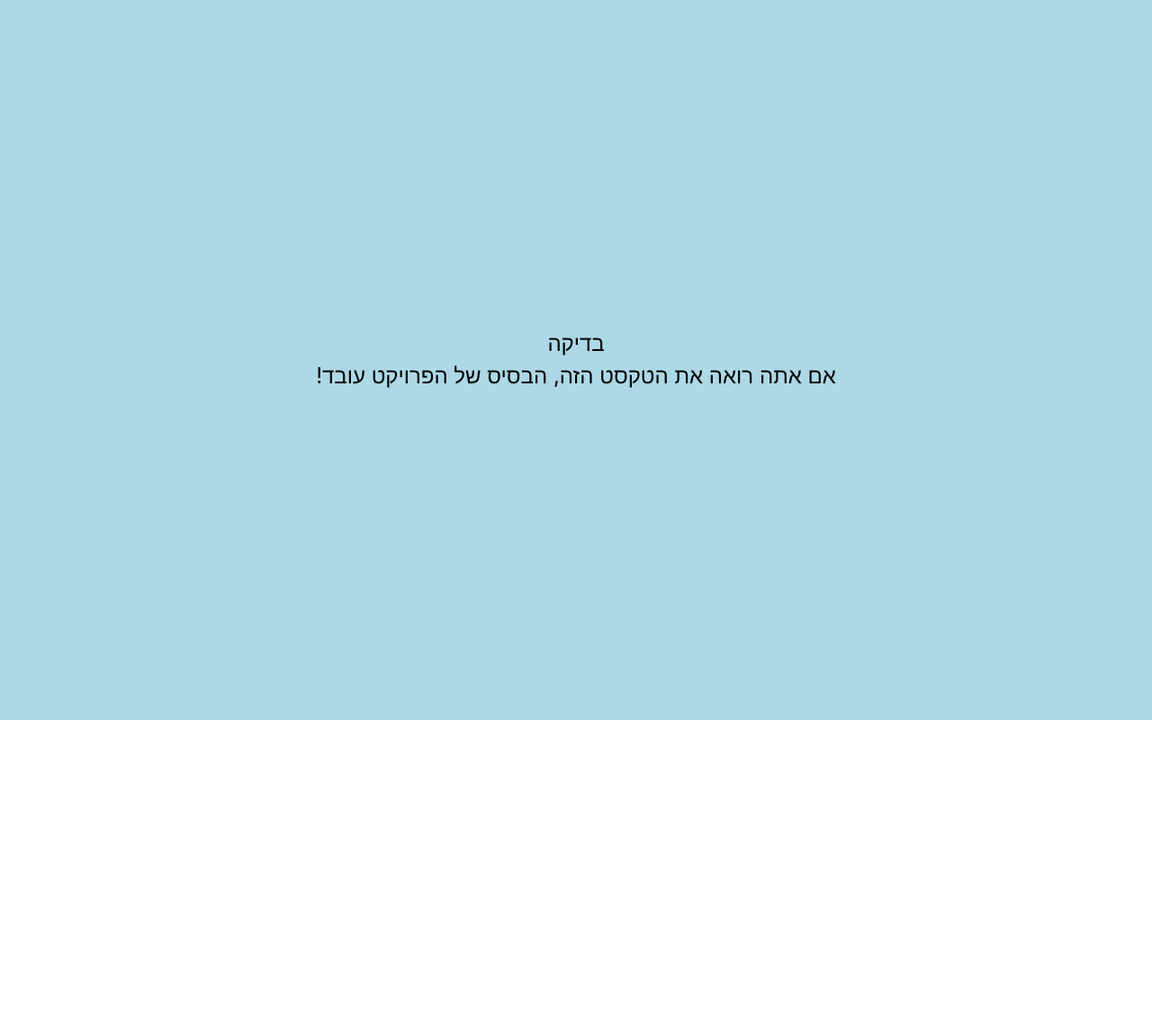
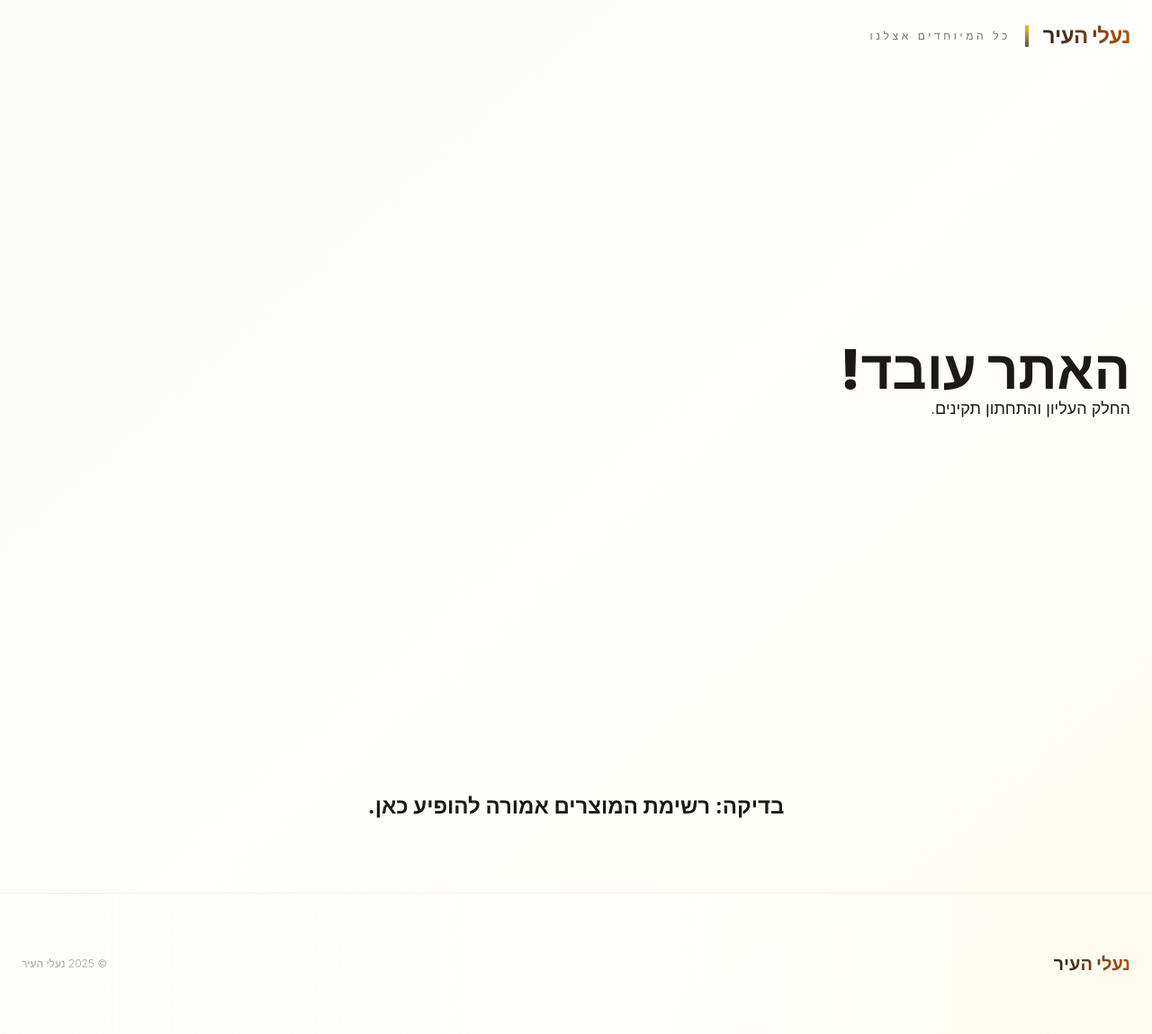
Before and after one commit to nivazu/cityshoes-catalog, a React (Create React App) app: page / in a window 1280 px wide. Shown: the whole page at 90% size. Before the commit the page ends 800 px from the top, so only its background shows below. Built offline with nearby package versions, Linux system fonts and the light colour scheme.

Commit message:
Update App.jsx

```diff
--- a/src/App.jsx
+++ b/src/App.jsx
@@ -1,23 +1,214 @@
-import React from 'react';
+import React, { useState, useEffect } from 'react';
+import { Phone, Instagram, Search, Filter, Grid, List, ArrowLeft, ArrowRight, X, Settings, Save, Edit3, Trash2, Eye, EyeOff } from 'lucide-react';
 
-function App() {
+const App = () => {
+  const [selectedCategory, setSelectedCategory] = useState('all');
+  const [viewMode, setViewMode] = useState('grid');
+  const [hoveredProduct, setHoveredProduct] = useState(null);
+  const [selectedProduct, setSelectedProduct] = useState(null);
+  const [currentImageIndex, setCurrentImageIndex] = useState(0);
+  const [scrollY, setScrollY] = useState(0);
+  const [isLoading, setIsLoading] = useState(true);
+  const [isTransitioning, setIsTransitioning] = useState(false);
+
+  // Admin states
+  const [isAdminMode, setIsAdminMode] = useState(false);
+  const [showAdminLogin, setShowAdminLogin] = useState(false);
+  const [adminPassword, setAdminPassword] = useState('');
+  const [showPassword, setShowPassword] = useState(false);
+  const [editingProduct, setEditingProduct] = useState(null);
+  const [editingStore, setEditingStore] = useState(false);
+
+  // Default data
+  const defaultProducts = [
+    {
+      id: 1,
+      name: "AIR FORCE 1 '07",
+      brand: "NIKE",
+      price: 599,
+      originalPrice: 699,
+      category: "lifestyle",
+      images: [
+        "https://images.unsplash.com/photo-1549298916-b41d501d3772?w=600&h=600&fit=crop&crop=center",
+        "https://images.unsplash.com/photo-1542291026-7eec264c27ff?w=600&h=600&fit=crop&crop=center",
+        "https://images.unsplash.com/photo-1595950653106-6c9ebd614d3a?w=600&h=600&fit=crop&crop=center"
+      ],
+      description: "Classic silhouette meets modern comfort. Premium leather construction with timeless design that transcends seasons.",
+      colors: ["WHITE", "BLACK", "OBSIDIAN"],
+      sizes: ["40", "41", "42", "43", "44"],
+      isNew: true,
+      featured: true
+    },
+    {
+      id: 2,
+      name: "ULTRABOOST 22",
+      brand: "ADIDAS",
+      price: 749,
+      category: "running",
+      images: [
+        "https://images.unsplash.com/photo-1608231387042-66d1773070a5?w=600&h=600&fit=crop&crop=center",
+        "https://images.unsplash.com/photo-1606107557195-0e29a4b5b4aa?w=600&h=600&fit=crop&crop=center"
+      ],
+      description: "Revolutionary energy return meets unparalleled comfort. Engineered for performance, crafted for style.",
+      colors: ["CORE BLACK", "CLOUD WHITE"],
+      sizes: ["39", "40", "41", "42", "43", "44"],
+      isNew: false,
+      featured: false
+    },
+  ];
+
+  const defaultStoreInfo = {
+    name: "נעלי העיר",
+    slogan: "כל המיוחדים אצלנו",
+    phone: "050-123-4567",
+    whatsapp: "+972501234567",
+    address: "רחוב הרצל 123, תל אביב",
+    instagram: "@shoes_hair",
+    heroTitle: "PREMIUM FOOTWEAR EXPERIENCE",
+    heroSubtitle: "קולקציה אקסקלוסיבית של נעלי ספורט ואופנה מהמותגים המובילים בעולם. איכות פרימיום, עיצוב חדשני, יוקרה נצחית."
+  };
+
+  const [products, setProducts] = useState(() => JSON.parse(JSON.stringify(defaultProducts)));
+  const [storeInfo, setStoreInfo] = useState(() => JSON.parse(JSON.stringify(defaultStoreInfo)));
+
+  useEffect(() => {
+    const handleScroll = () => setScrollY(window.scrollY);
+    window.addEventListener('scroll', handleScroll);
+    setTimeout(() => setIsLoading(false), 1500); // Shortened for faster testing
+    return () => window.removeEventListener('scroll', handleScroll);
+  }, []);
+
+  const categories = [
+    { id: 'all', name: 'כל המוצרים' },
+    { id: 'running', name: 'ריצה' },
+    { id: 'lifestyle', name: 'לייפסטייל' },
+    { id: 'casual', name: 'יומיומי' }
+  ];
+
+  const filteredProducts = selectedCategory === 'all'
+    ? products
+    : products.filter(product => product.category === selectedCategory);
+
+  const featuredProducts = products.filter(product => product.featured);
+
+  const handleAdminLogin = () => {
+    if (adminPassword === 'admin123') {
+      setIsAdminMode(true);
+      setShowAdminLogin(false);
+      setAdminPassword('');
+    } else {
+      alert('סיסמה שגויה');
+    }
+  };
+
+  const handleLogout = () => {
+    setIsAdminMode(false);
+    setEditingProduct(null);
+    setEditingStore(false);
+  };
+
+  const saveProduct = (productData) => {
+    if (productData.id) {
+      setProducts(prev => prev.map(p => p.id === productData.id ? productData : p));
+    } else {
+      const newId = Math.max(...products.map(p => p.id)) + 1;
+      setProducts(prev => [...prev, { ...productData, id: newId }]);
+    }
+    setEditingProduct(null);
+  };
+
+  const deleteProduct = (id) => {
+    if (window.confirm('האם אתה בטוח שברצונך למחוק את המוצר?')) {
+      setProducts(prev => prev.filter(p => p.id !== id));
+    }
+  };
+
+  const saveStoreInfo = (newStoreInfo) => {
+    setStoreInfo(newStoreInfo);
+    setEditingStore(false);
+  };
+
+  const handleCategoryChange = (categoryId) => {
+    setIsTransitioning(true);
+    setTimeout(() => {
+      setSelectedCategory(categoryId);
+      setIsTransitioning(false);
+    }, 300);
+  };
+
+  const handleProductSelect = (product) => {
+    if (isAdminMode) return;
+    setIsTransitioning(true);
+    setTimeout(() => {
+      setSelectedProduct(product);
+      setCurrentImageIndex(0);
+      setIsTransitioning(false);
+    }, 200);
+  };
+
+  if (isLoading) {
+    return (
+      <div className="min-h-screen bg-gradient-to-br from-stone-50 to-amber-50/30 flex items-center justify-center">
+        <div className="text-center">
+          <div className="relative mb-8">
+            <div className="w-20 h-1 bg-gradient-to-r from-stone-800 via-amber-600 to-stone-800 mx-auto animate-pulse"></div>
+            <div className="absolute inset-0 w-20 h-1 bg-gradient-to-r from-amber-400 to-stone-600 mx-auto animate-pulse opacity-50 blur-sm"></div>
+          </div>
+          <div className="text-xs tracking-[0.4em] text-stone-600 font-light">LOADING LUXURY EXPERIENCE</div>
+          <div className="mt-4 text-lg tracking-[0.2em] text-stone-800 font-extralight">{storeInfo.name}</div>
+        </div>
+      </div>
+    );
+  }
+
+  // The main component JSX
   return (
-    <div style={{
-      padding: '50px',
-      textAlign: 'center',
-      fontSize: '24px',
-      backgroundColor: 'lightblue',
-      color: 'black',
-      height: '100vh',
-      display: 'flex',
-      flexDirection: 'column',
-      justifyContent: 'center',
-      alignItems: 'center'
-    }}>
-      <h1>בדיקה</h1>
-      <p>אם אתה רואה את הטקסט הזה, הבסיס של הפרויקט עובד!</p>
+    <div className="min-h-screen bg-gradient-to-br from-stone-50 via-amber-50/10 to-amber-100/30 text-stone-900 font-light overflow-hidden">
+      <header className={`fixed ${isAdminMode ? 'top-12' : 'top-0'} left-0 right-0 z-40 transition-all duration-700 ${scrollY > 50 ? 'bg-white/80 backdrop-blur-2xl border-b border-stone-200/50 shadow-lg shadow-stone-200/20' : 'bg-transparent'}`}>
+        <div className="max-w-7xl mx-auto px-6 py-6">
+          <div className="flex items-center justify-between">
+            <div className="flex items-center">
+              <div className="text-2xl font-black tracking-tight bg-gradient-to-r from-stone-800 to-amber-700 bg-clip-text text-transparent">{storeInfo.name}</div>
+              <div className="w-1 h-6 bg-gradient-to-b from-amber-400 to-stone-600 mx-4 shadow-sm"></div>
+              <div className="text-xs tracking-[0.3em] text-stone-500 font-light">{storeInfo.slogan}</div>
+            </div>
+          </div>
+        </div>
+      </header>
+
+      <section className={`relative ${isAdminMode ? 'pt-44' : 'pt-32'} pb-20 min-h-screen flex items-center`}>
+        <div className="max-w-7xl mx-auto px-6 w-full">
+            <h1 className="text-6xl font-black">האתר עובד!</h1>
+            <p className="text-lg">החלק העליון והתחתון תקינים.</p>
+        </div>
+      </section>
+
+      {/* Products Grid - Temporarily replaced for testing */}
+      <section className="py-20">
+        <div className="max-w-7xl mx-auto px-6">
+          <h2 className="text-2xl font-bold text-center">בדיקה: רשימת המוצרים אמורה להופיע כאן.</h2>
+        </div>
+      </section>
+
+      <footer className="py-16 border-t border-stone-200/50 bg-gradient-to-r from-stone-50/50 via-white/80 to-amber-50/50 backdrop-blur-sm">
+        <div className="max-w-7xl mx-auto px-6">
+          <div className="flex items-center justify-between">
+            <div className="flex items-center">
+              <div className="text-xl font-black bg-gradient-to-r from-stone-800 to-amber-700 bg-clip-text text-transparent">{storeInfo.name}</div>
+            </div>
+            <div className="flex items-center gap-6">
+              <div className="text-xs text-stone-400">© 2025 {storeInfo.name}</div>
+            </div>
+          </div>
+        </div>
+      </footer>
+
+      {/* All modals (ProductEditModal, StoreEditModal, etc.) are kept out for this test to keep it simple */}
     </div>
   );
-}
+};
+
+// The modal components are temporarily removed to ensure the main page loads.
+// We will add them back once we confirm the main page is working.
 
 export default App;
```
